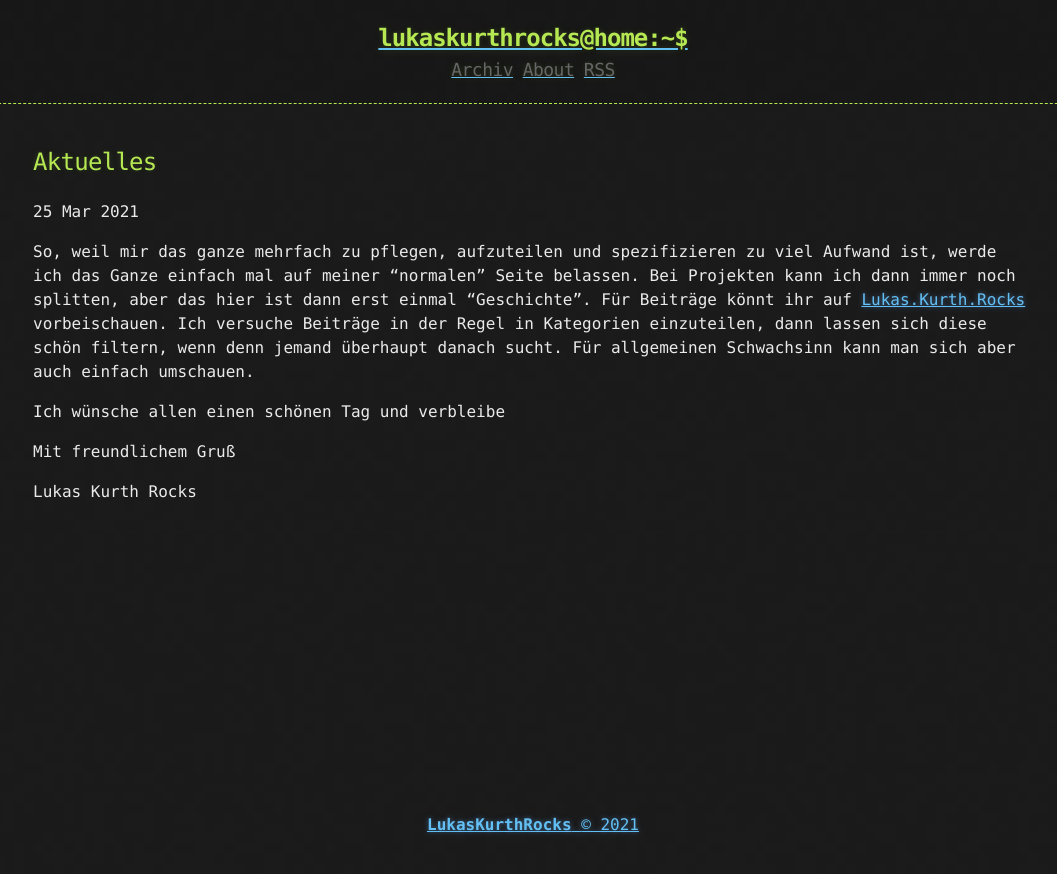
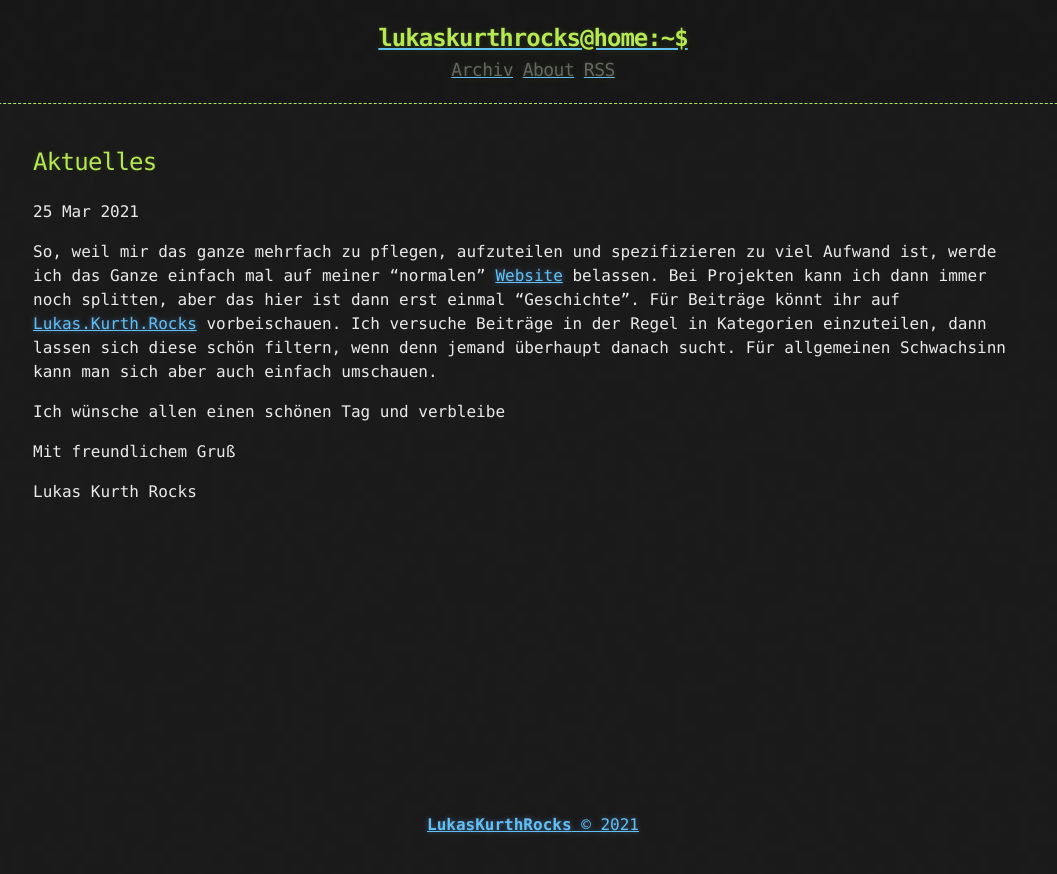
Before and after one commit to LukasKurthRocks/LukasKurthRocks.github.io, a Jekyll site: the page built from _posts/2021-03-25-Aktuelles.md, in a window 1280 px wide. Shown: the top 874 px of the page, without its empty margins (107-1164 px from the left). Built offline with Jekyll 4.4.1, drawn with Linux system fonts in a browser that asks for light colours.

Commit message:
Update 2021-03-25-Aktuelles.md

```diff
--- a/_posts/2021-03-25-Aktuelles.md
+++ b/_posts/2021-03-25-Aktuelles.md
@@ -3,7 +3,7 @@ title: Aktuelles
 published: true
 ---
 
-So, weil mir das ganze mehrfach zu pflegen, aufzuteilen und spezifizieren zu viel Aufwand ist, werde ich das Ganze einfach mal auf meiner "normalen" Seite belassen. Bei Projekten kann ich dann immer noch splitten, aber das hier ist dann erst einmal "Geschichte". Für Beiträge könnt ihr auf [Lukas.Kurth.Rocks](https://lukas.kurth.rocks/) vorbeischauen. Ich versuche Beiträge in der Regel in Kategorien einzuteilen, dann lassen sich diese schön filtern, wenn denn jemand überhaupt danach sucht. Für allgemeinen Schwachsinn kann man sich aber auch einfach umschauen.
+So, weil mir das ganze mehrfach zu pflegen, aufzuteilen und spezifizieren zu viel Aufwand ist, werde ich das Ganze einfach mal auf meiner "normalen" [Website](https://lukas.kurth.rocks/) belassen. Bei Projekten kann ich dann immer noch splitten, aber das hier ist dann erst einmal "Geschichte". Für Beiträge könnt ihr auf [Lukas.Kurth.Rocks](https://lukas.kurth.rocks/) vorbeischauen. Ich versuche Beiträge in der Regel in Kategorien einzuteilen, dann lassen sich diese schön filtern, wenn denn jemand überhaupt danach sucht. Für allgemeinen Schwachsinn kann man sich aber auch einfach umschauen.
 
 Ich wünsche allen einen schönen Tag und verbleibe
 
```
